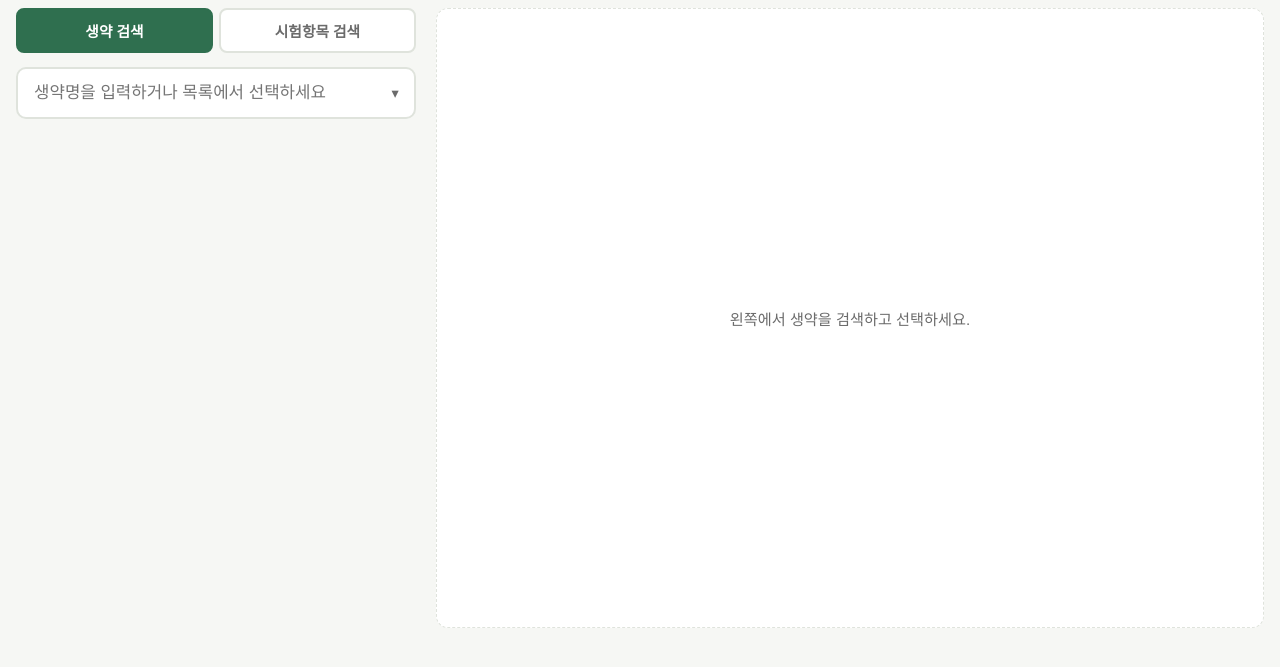
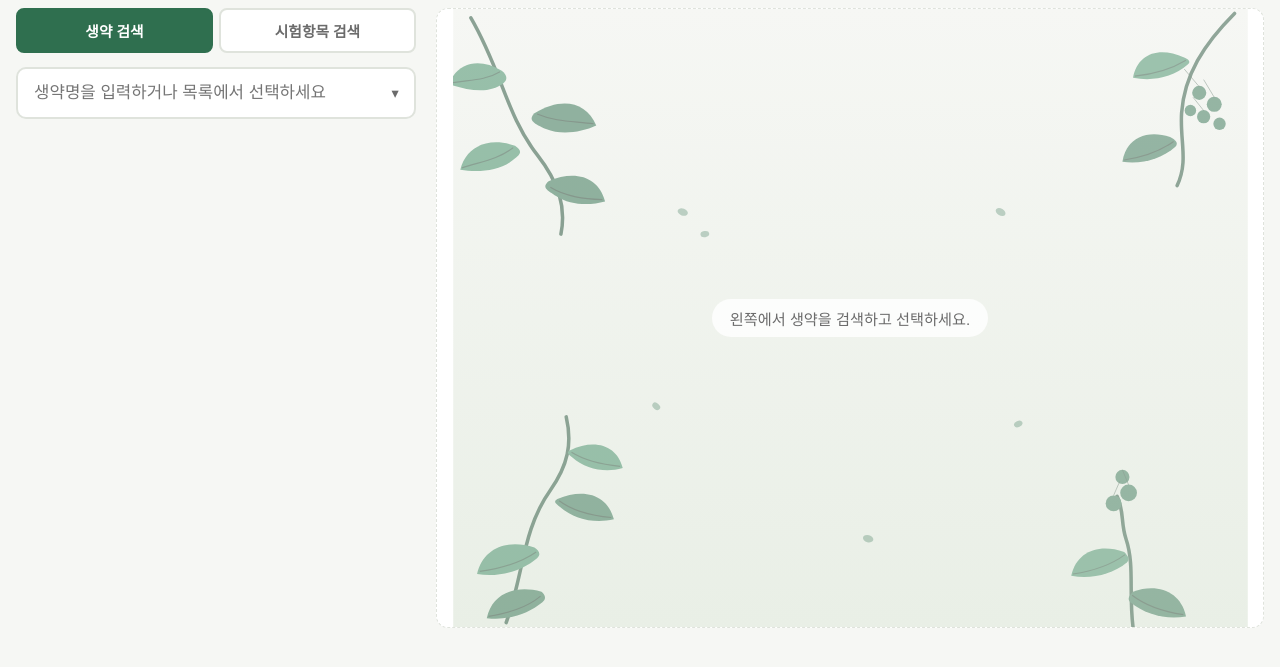
Before and after one commit to cisworks/herb-search, a Flask app: page / in a window 1280 px wide. Shown: the part 109-776 px from the top of the page. Run offline with Flask 3, Linux system fonts and the light colour scheme.

Commit message:
초기화면 배경에 생약 일러스트(잎/가지/열매) 추가
- static/herb_bg.svg: 앱의 초록 톤(--main/--main-dark)에 맞춘 잎 달린
  가지, 열매 가지 일러스트를 네 모서리에 배치
- .detail-placeholder 배경으로 적용(background-size: contain), 안내
  문구는 반투명 알약 배경(span)으로 감싸 배경과 겹쳐도 읽히게 처리

Co-Authored-By: Claude Sonnet 5 <noreply@anthropic.com>

```diff
--- a/templates/index.html
+++ b/templates/index.html
@@ -250,9 +250,14 @@
     min-height: 200px;
     color: var(--sub);
     font-size: 0.95rem;
-    background: var(--card);
+    background: var(--card) url("{{ url_for('static', filename='herb_bg.svg') }}") center / contain no-repeat;
     border: 1px dashed var(--border);
     border-radius: 12px;
+  }
+  .detail-placeholder span {
+    background: rgba(255, 255, 255, 0.82);
+    padding: 8px 18px;
+    border-radius: 999px;
   }
   .detail-placeholder.hide { display: none; }
   .detail-header {
@@ -447,7 +452,7 @@
     </div>
   </div>
   <div class="right-panel">
-    <div class="detail-placeholder" id="detailPlaceholder">왼쪽에서 생약을 검색하고 선택하세요.</div>
+    <div class="detail-placeholder" id="detailPlaceholder"><span>왼쪽에서 생약을 검색하고 선택하세요.</span></div>
     <div class="detail" id="detail"></div>
   </div>
 </div>
```
Also changed, not shown: static/herb_bg.svg (added).
